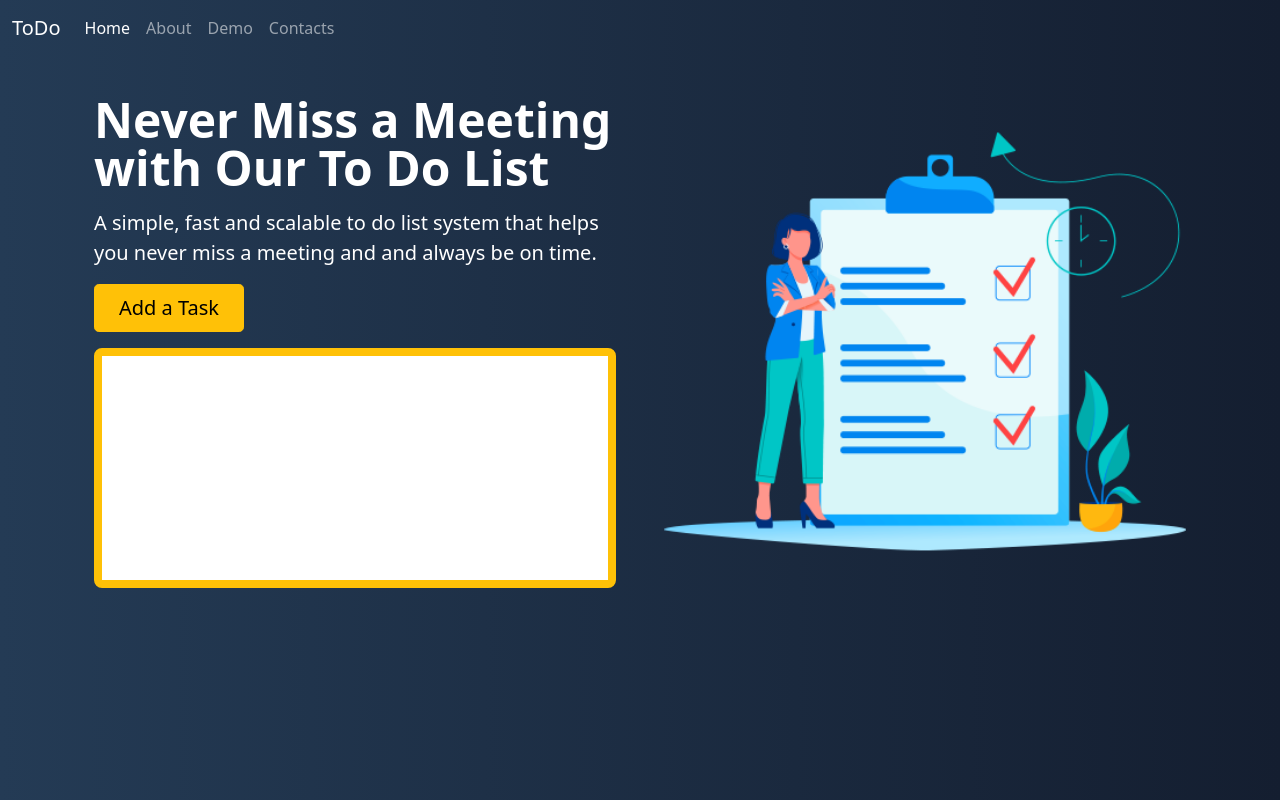
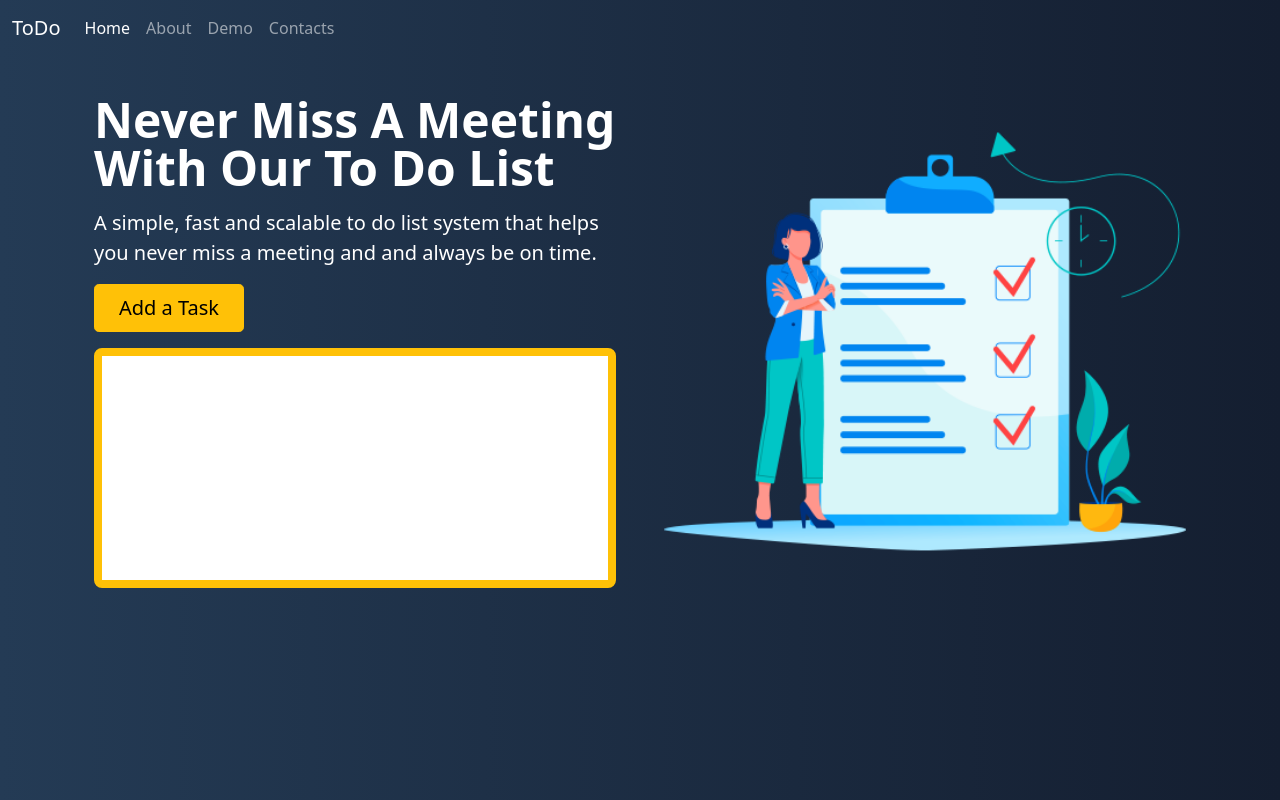
Before and after one commit to CCN7566/FirstProject, a plain HTML site: page index.html in a window 1280 px wide. Drawn offline with nearby package versions, Linux system fonts and the light colour scheme.

Commit message:
Fixed some types

```diff
--- a/index.html
+++ b/index.html
@@ -2,7 +2,7 @@
 <html lang="en">
 
 <head>
-    <title>First Project</title>
+    <title>First Project v2</title>
     <!-- Required meta tags -->
     <meta charset="utf-8">
     <meta name="viewport" content="width=device-width, initial-scale=1, shrink-to-fit=no">
@@ -51,7 +51,7 @@
                         loading="lazy">
                 </div>
                 <div class="col-lg-6">
-                    <h1 class="display-5 fw-bold lh-1 mb-3">Never Miss a Meeting with Our To Do List</h1>
+                    <h1 class="display-5 fw-bold lh-1 mb-3">Never Miss A Meeting With Our To Do List</h1>
                     <p class="lead">A simple, fast and scalable to do list system that helps you never miss a meeting and
                         and always be on time.
                     </p>
```
